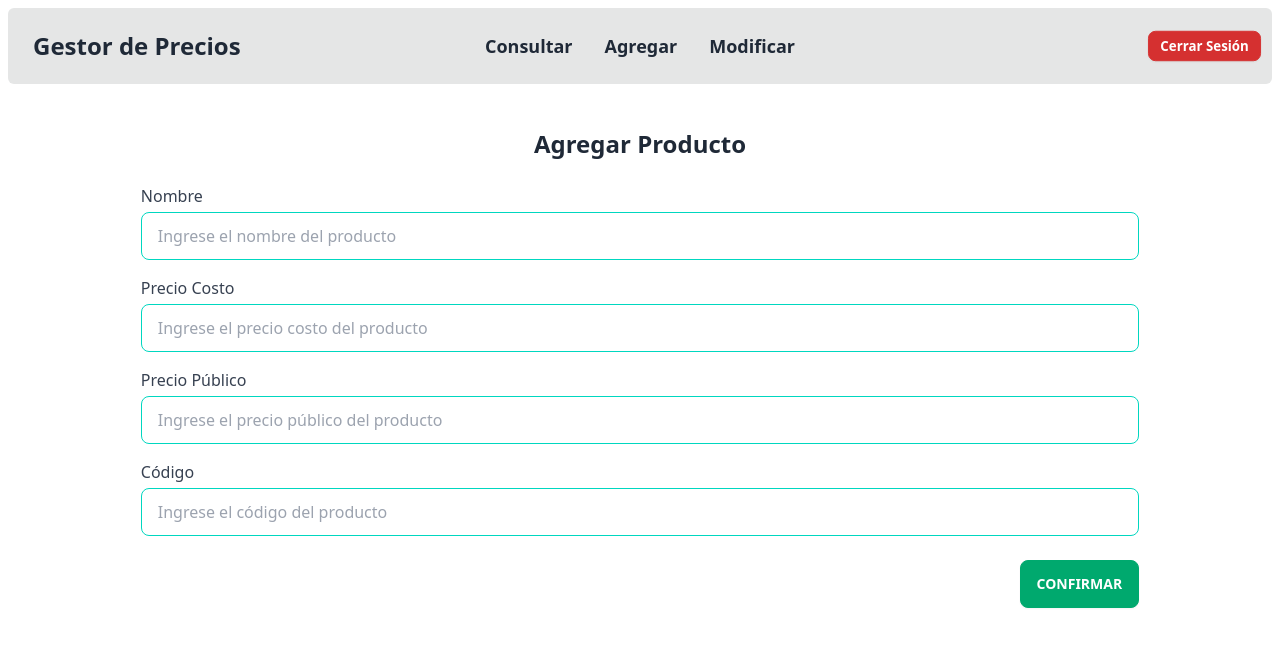
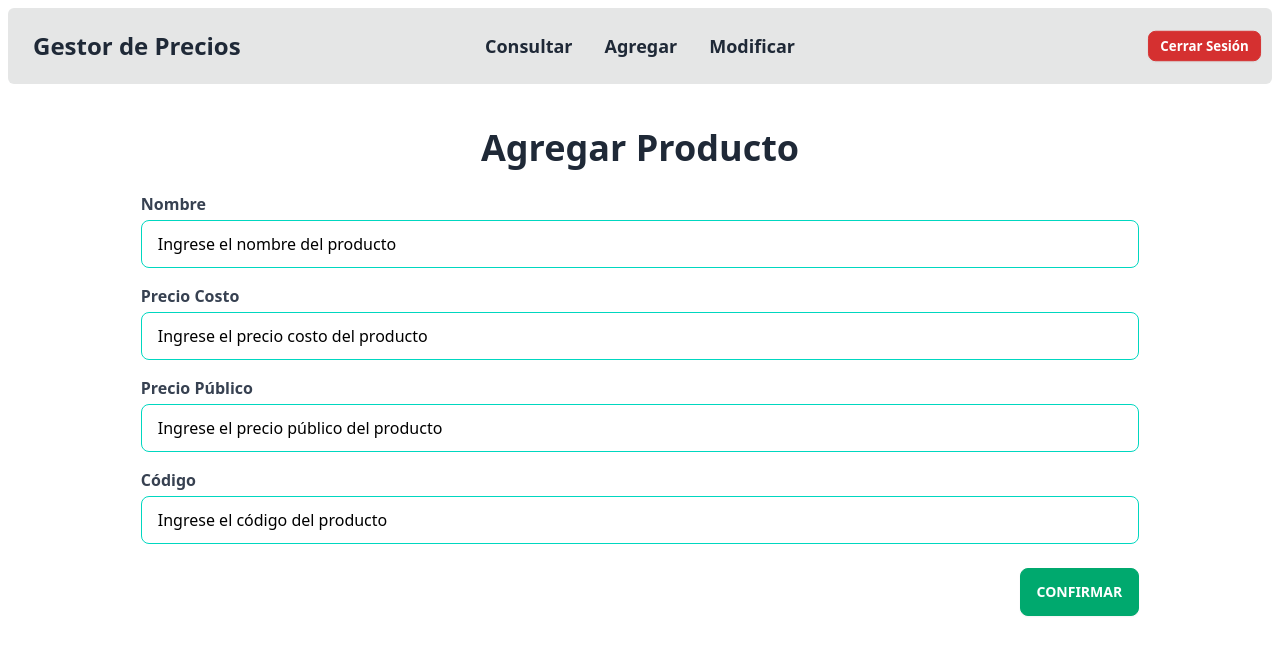
Before and after one commit to joaccocaballero/gestor_de_precios_frontend, a Next.js app: page /dashboard/agregar in a window 1280 px wide. Shown: the top 654 px of the page. Built offline with nearby package versions, Linux system fonts and the light colour scheme.

Commit message:
mejoras en legibilidad

```diff
--- a/src/app/dashboard/agregar/page.js
+++ b/src/app/dashboard/agregar/page.js
@@ -48,24 +48,24 @@
   return (
     <main className="flex justify-center flex-col p-4">
       <div className="flex justify-center mt-5 ">
-        <h1 className="text-2xl font-bold">Agregar Producto</h1>
+        <h1 className="text-4xl font-bold">Agregar Producto</h1>
       </div>
       <form className="flex justify-center items-center flex-col mt-6">
         <div className="w-full flex flex-col items-center">
           <div className='flex items-start w-[80%]'>
-            <label htmlFor="nombre" className="block font-medium text-gray-700 mb-1">Nombre</label>
+            <label htmlFor="nombre" className="block font-bold text-gray-700 mb-1">Nombre</label>
           </div>
             <input
                 type="text"
                 id="nombre"
                 ref={nombreRef}
                 placeholder="Ingrese el nombre del producto"
-                className="input input-bordered input-accent w-[80%]"
+                className="input placeholder-black input-bordered input-accent w-[80%]"
             />
         </div>
         <div className="w-full flex flex-col items-center mt-4">
           <div className='flex items-start w-[80%]'>
-            <label htmlFor="nombre" className="block font-medium text-gray-700 mb-1">Precio Costo</label>
+            <label htmlFor="nombre" className="block font-bold text-gray-700 mb-1">Precio Costo</label>
           </div>
           <input
             type="number"
@@ -74,12 +74,12 @@
             pattern="\d*"
             ref={precioCostoRef}
             placeholder="Ingrese el precio costo del producto"
-            className="input input-bordered input-accent w-[80%]"
+            className="input placeholder-black input-bordered input-accent w-[80%]"
           />
         </div>
         <div className="w-full flex flex-col items-center mt-4">
           <div className='flex items-start w-[80%]'>
-            <label htmlFor="nombre" className="block font-medium text-gray-700 mb-1">Precio Público</label>
+            <label htmlFor="nombre" className="block font-bold text-gray-700 mb-1">Precio Público</label>
           </div>
           <input
             type="number"
@@ -88,12 +88,12 @@
             pattern="\d*"
             ref={precioPublicoRef}
             placeholder="Ingrese el precio público del producto"
-            className="input input-bordered input-accent w-[80%]"
+            className="input placeholder-black input-bordered input-accent w-[80%]"
           />
         </div>
         <div className="w-full flex flex-col items-center mt-4">
         <div className='flex items-start w-[80%]'>
-            <label htmlFor="nombre" className="block font-medium text-gray-700 mb-1">Código</label>
+            <label htmlFor="nombre" className="block font-bold text-gray-700 mb-1">Código</label>
           </div>
           <input
             type="number"
@@ -102,10 +102,10 @@
             pattern="\d*"
             ref={codigoRef}
             placeholder="Ingrese el código del producto"
-            className="input input-bordered input-accent w-[80%]"
+            className="input placeholder-black input-bordered input-accent w-[80%]"
           />
         <div className="w-[80%] mt-6 flex justify-end">
-          <button type="button" className="btn btn-success text-white" onClick={()=>handleSubmit()}>CONFIRMAR</button>
+          <button type="button" className="btn btn-md btn-success text-white" onClick={()=>handleSubmit()}>CONFIRMAR</button>
         </div>
         </div>
       </form>
--- a/src/app/dashboard/consulta/page.js
+++ b/src/app/dashboard/consulta/page.js
@@ -8,9 +8,9 @@
 // Componente para renderizar cada fila de la tabla
 const ProductoRow = ({ name, costPrice, publicPrice }) => (
   <tr>
-    <td>{name}</td>
-    <td>${costPrice}</td>
-    <td>${publicPrice}</td>
+    <td className='text-black text-center text-2xl'>{name}</td>
+    <td className='text-black text-center text-4xl'>${costPrice}</td>
+    <td className='text-black text-center text-4xl font-bold'>${publicPrice}</td>
   </tr>
 );
 
@@ -63,26 +63,26 @@
   return (
     <main className="flex justify-center flex-col p-4">
       <div className="flex justify-center mt-5">
-        <h1 className="text-2xl font-bold">Consulta de Precio</h1>
+        <h1 className="text-4xl font-bold">Consulta de Precio</h1>
       </div>
       <div className="flex justify-center items-center flex-col">
         <div className="w-full flex flex-col items-center mt-6">
           <input
             type="text"
             placeholder="Ingrese código o nombre del producto"
-            className="input input-bordered input-accent w-[90%]"
+            className="input placeholder-black input-bordered input-accent w-[90%]"
             ref={inputRef}
             onChange={handleInputChange}
             onBlur={handleInputBlur}
           />
-          <button className='btn mt-3 btn-base-200 w-[90%]' onClick={clearSearch}>
+          <button className='btn mt-3 bg-neutral text-white w-[90%]' onClick={clearSearch}>
             Limpiar búsqueda
           </button>
         </div>
       </div>
-      <section className='p-5 text-lg justify-center flex flex-col'>
+      <section className='p-5 text-lg justify-center flex items-center flex-col'>
         {resultado !== null && (
-          <>
+          <div className='w-[80vw]'>
             <h2 className="text-2xl mt-8 font-bold">Resultado</h2>
             <div className="overflow-x-auto mt-4">
               {resultado === "Producto no encontrado" ? (
@@ -91,9 +91,9 @@
                 <table className="table">
                   <thead>
                     <tr>
-                      <th className='font-bold text-xl'>Nombre</th>
-                      <th className='font-bold text-xl'>Precio Costo</th>
-                      <th className='font-bold text-xl'>Precio Público</th>
+                      <th className='font-bold text-black text-2xl'>Nombre</th>
+                      <th className='font-bold text-black text-2xl'>Precio Costo</th>
+                      <th className='font-bold  text-black text-2xl'>Precio Público</th>
                     </tr>
                   </thead>
                   <tbody>
@@ -108,7 +108,7 @@
                 </table>
               )}
             </div>
-          </>
+          </div>
         )}
       </section>
     </main>
--- a/src/app/dashboard/layout.js
+++ b/src/app/dashboard/layout.js
@@ -26,7 +26,7 @@
 
                         </ul>
                     </div>
-                    <a className="btn btn-ghost text-2xl" href="/dashboard/consulta">Gestor de Precios</a>
+                    <a className="btn btn-ghost font-bold text-2xl" href="/dashboard/consulta">Gestor de Precios</a>
                 </div>
                 <div className="navbar-center hidden lg:flex">
                     <ul className="menu menu-horizontal px-1">
--- a/src/app/dashboard/modificar/page.js
+++ b/src/app/dashboard/modificar/page.js
@@ -59,26 +59,26 @@
   return (
     <main className="flex justify-center flex-col p-4">
       <div className="flex justify-center mt-5">
-        <h1 className="text-2xl font-bold">Modificar Producto</h1>
+        <h1 className="text-4xl font-bold">Modificar Producto</h1>
       </div>
       <div className="flex justify-center items-center flex-col">
         <div className="w-full flex flex-col items-center mt-6">
           <input
             type="text"
             placeholder="Ingrese código o nombre del producto"
-            className="input input-bordered input-accent w-[90%]"
+            className="input input-bordered placeholder-black input-accent w-[90%]"
             ref={inputRef}
             onChange={handleInputChange}
             onBlur={(event)=>handleInputBlur(event)}
           />
-          <button className='btn mt-3 btn-base-200 w-[90%]' onClick={clearSearch}>
+          <button className='btn mt-3 btn-neutral w-[90%]' onClick={clearSearch}>
             Limpiar búsqueda
           </button>
         </div>
       </div>
-      <section className='p-5 text-lg justify-center flex flex-col'>
+      <section className='p-5 text-lg justify-center items-center flex flex-col'>
         {resultado !== null && (
-          <>
+          <div className='w-[80vw]'>
             <h2 className="text-2xl mt-8 font-bold">Resultado</h2>
             <div className="overflow-x-auto mt-4">
               {resultado === "Producto no encontrado" ? (
@@ -87,10 +87,10 @@
                 <table className="table">
                   <thead>
                     <tr>
-                      <th className='font-bold text-xl'>Nombre</th>
-                      <th className='font-bold text-xl'>Precio Costo</th>
-                      <th className='font-bold text-xl'>Precio Público</th>
-                      <th className='font-bold text-xl'>Acciones</th>
+                      <th className='font-bold text-black text-2xl'>Nombre</th>
+                      <th className='font-bold text-black text-2xl'>Precio Costo</th>
+                      <th className='font-bold text-black text-2xl'>Precio Público</th>
+                      <th className='font-bold text-black text-2xl'>Acciones</th>
                     </tr>
                   </thead>
                   <tbody>
@@ -105,7 +105,7 @@
                 </table>
               )}
             </div>
-          </>
+          </div>
         )}
       </section>
     </main>
--- a/src/components/ProductoItemModificar.js
+++ b/src/components/ProductoItemModificar.js
@@ -5,9 +5,9 @@
     const router = useRouter();
     return(
         <tr>
-            <td>{name}</td>
-            <td>${costPrice}</td>
-            <td>${publicPrice}</td>
+            <td className='text-black text-center text-2xl'>{name}</td>
+            <td className='text-black text-center text-4xl'> ${costPrice}</td>
+            <td className='text-black text-center font-bold text-4xl'>${publicPrice}</td>
             <td>
                 <button className='btn btn-sm text-white btn-primary' onClick={()=>router.push('/dashboard/modificar/confirmar?idProductoDb='+id)}>Modificar</button>
             </td>
```
